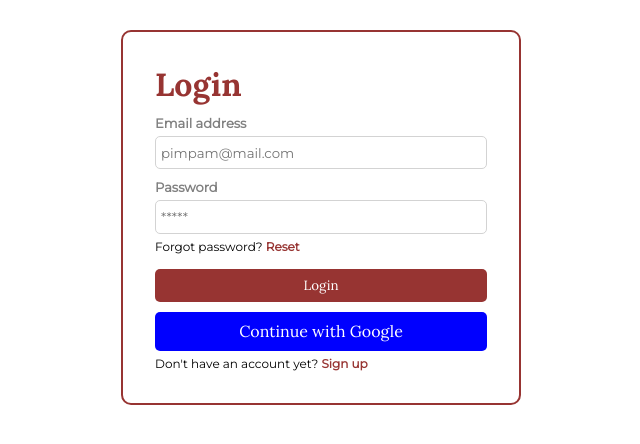
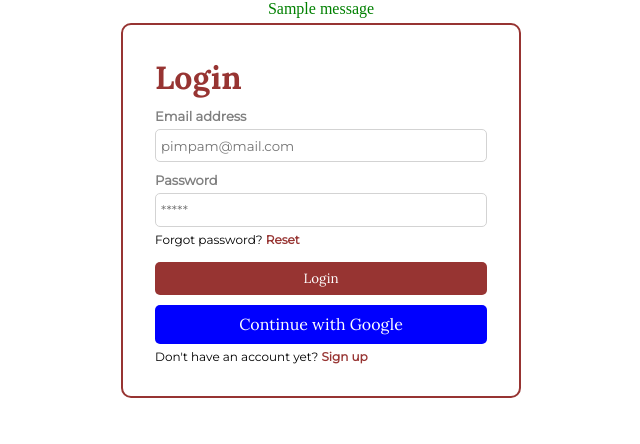
Before and after one commit to abdullah461/user-authentication-system, a Flask app: page /login in a window 1280 px wide. Shown: the part 127-571 px from the top of the page, without its empty margins (319-959 px from the left). Run offline with Flask 3, Linux system fonts and the light colour scheme; one stand-in notice (Sample message) is shown; some libraries are stand-ins or nearby versions.

```diff
--- a/website/auth.py
+++ b/website/auth.py
@@ -54,16 +54,16 @@ def signup():
 
         user = User.query.filter_by(email=email).first()
         if user:
-            flash('User with this email already exist!')
+            flash('User with this email already exist!', category='error')
         elif password != confirm_password:
-            flash('password do not match')
+            flash('password do not match',category='error')
         new_user = User(fullname = fullname, email = email, phone = phone, password = generate_password_hash(password, method='sha256'))
         db.session.add(new_user)
         db.session.commit()
         flash('Account created!', category='success')
         login_user(new_user, remember=True)
         return redirect(url_for('auth.home'))
-    return render_template('signup.html', user = current_user)
+    return render_template('signup.html', user = current_user), 404
 
 @auth.route('/login', methods=['GET','POST'])
 def login():
@@ -79,10 +79,10 @@ def login():
                 login_user(user, remember=True)
                 return redirect(url_for('auth.home'))
             else:
-                flash('incorrect password, try again')
+                flash('incorrect password, try again', category='error')
 
         else:
-            flash('User with this mail does not exist, kindly sign-up')
+            flash('User with this mail does not exist, kindly sign-up', category='error')
 
     return render_template('login.html', user=current_user)
 
@@ -136,7 +136,7 @@ def resetpassword():
         user = User.query.filter_by(email=email).first()
         if user:
             return redirect(url_for('auth.new_password'))
-        flash('User does not exist')
+        flash('User does not exist', category='error')
     return render_template('reset-password.html', user=current_user), 404
 
 @auth.route('/new-password', methods=['GET','POST'])
@@ -146,7 +146,7 @@ def new_password():
         password = request.form.get('password')
         confirmpassword = request.form.get('confirmpassword')
         if password != confirmpassword:
-            flash('password does not match')
+            flash('password does not match', category='error')
         # new_password = generate_password_hash(password, method='sha256')
         # User.password = new_password
         # db.session.commit()
--- a/website/static/style.css
+++ b/website/static/style.css
@@ -41,6 +41,8 @@ nav .nav-container .sign-link a{
     display: flex;
     align-items: center;
     justify-content: center;
+    flex-direction: column;
+    gap: 5px;
 }
 .sign-up{
     padding: 2em;
--- a/website/templates/base.html
+++ b/website/templates/base.html
@@ -19,10 +19,18 @@
             </div>
         </div>
     </nav>
-    <div class="alert">
-        <span>{{ message }}</span>
-    </div>
+
     <div class="container">
+        {% with messages = get_flashed_messages(with_categories=true) %}
+        {% if messages %} {% for category, message in messages %} {% if category =='error' %}
+        <span style="color: red; size: 10px;">
+            {{ message }}
+        </span>
+        {% else %}
+        <span style="color: green;">
+            {{message}}
+        </span>
+        {% endif %} {% endfor %} {% endif %} {% endwith %}
         {% block content %}
         {% endblock %}
     </div>
```
Also changed, not shown: instance/database.db.
